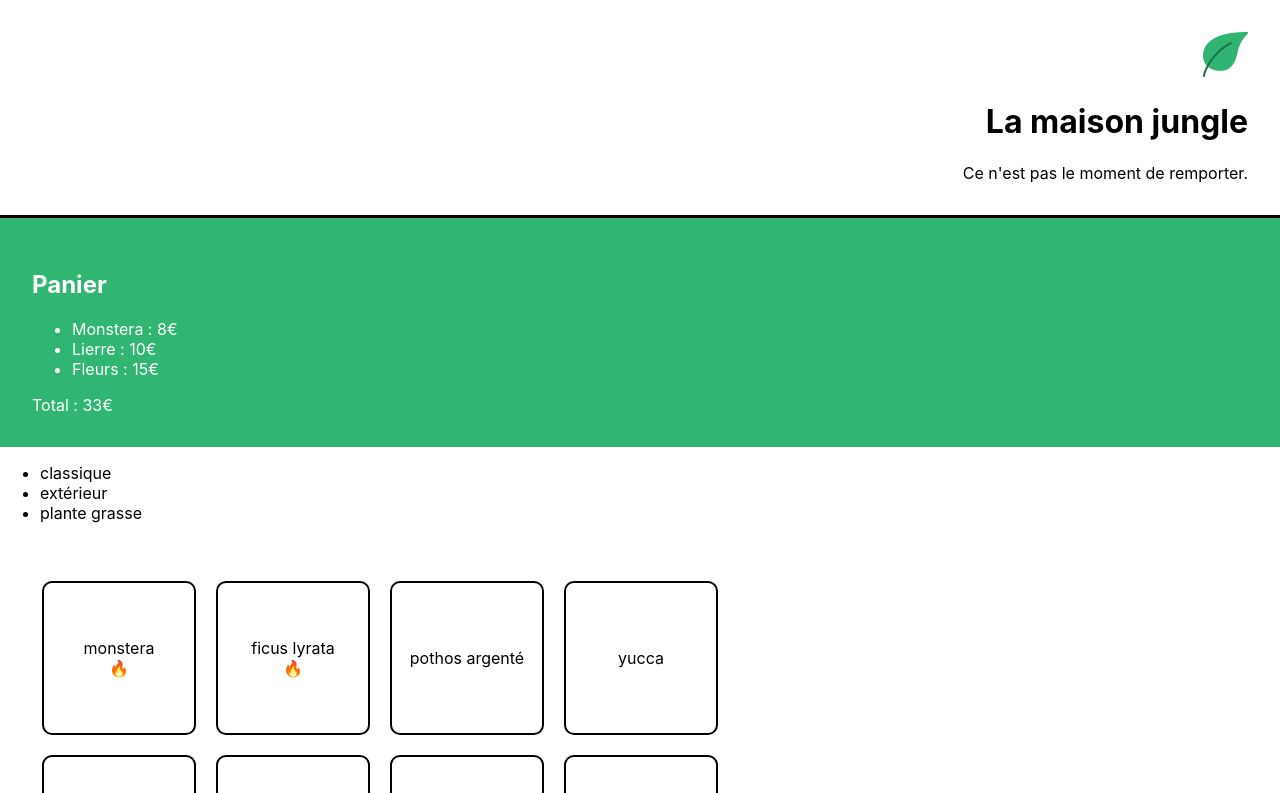
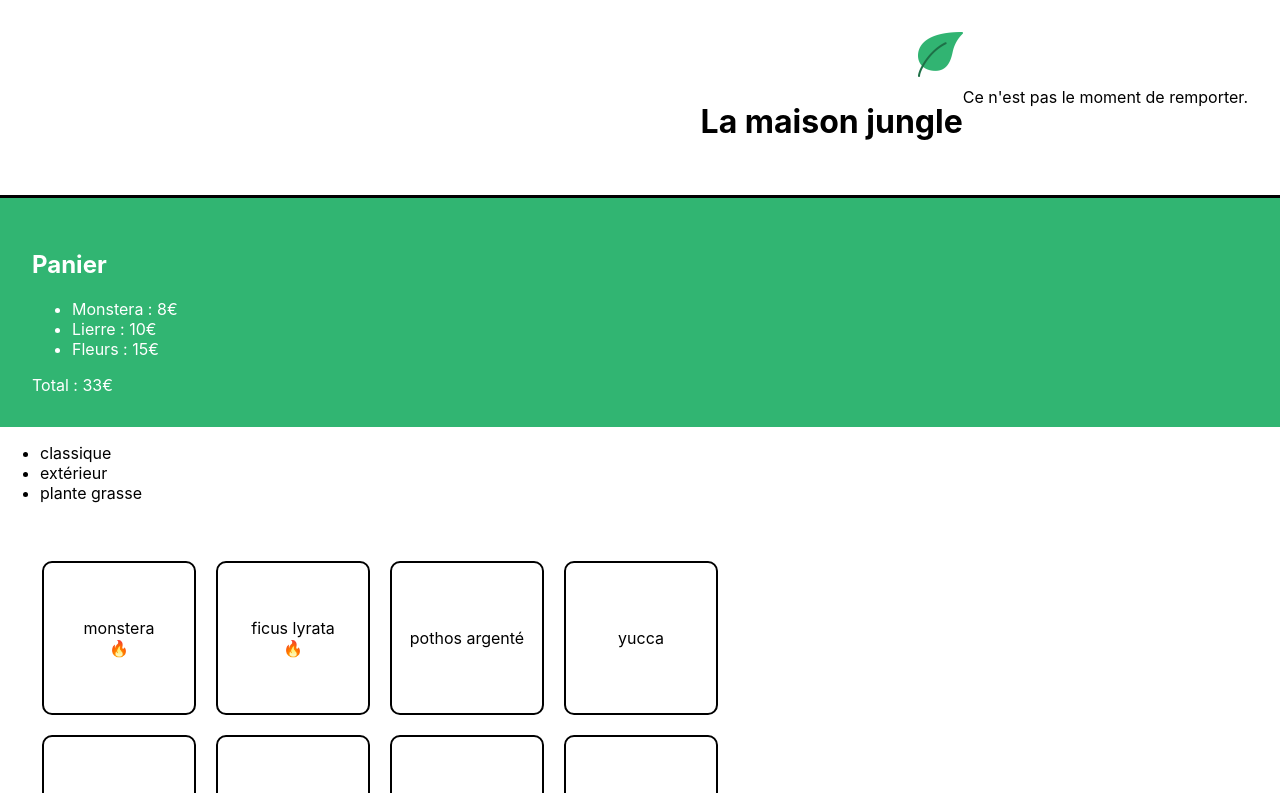
Before and after one commit to Orcryx/OCR_P7-Exo, a React (Create React App) app in the folder la-maison-jungle/: page / in a window 1280 px wide. Shown: the top 793 px of the page. Built offline with nearby package versions, Linux system fonts and the light colour scheme.

Commit message:
Add élément CSS Banner.css

```diff
--- a/la-maison-jungle/src/styles/Banner.css
+++ b/la-maison-jungle/src/styles/Banner.css
@@ -1,8 +1,12 @@
-.lmj-banner{
-    color:black;
-    text-align: right;
-    padding: 32px;
-    border-bottom:  solid 3px black;
+.lmj-banner {
+	color: black;
+	text-align: right;
+	padding: 32px;
+	border-bottom: solid 3px black;
+	display: flex;
+	justify-content: flex-end;
+	flex-direction: row;
+	align-items: center;
 }
 
 .lmj-title {
```
